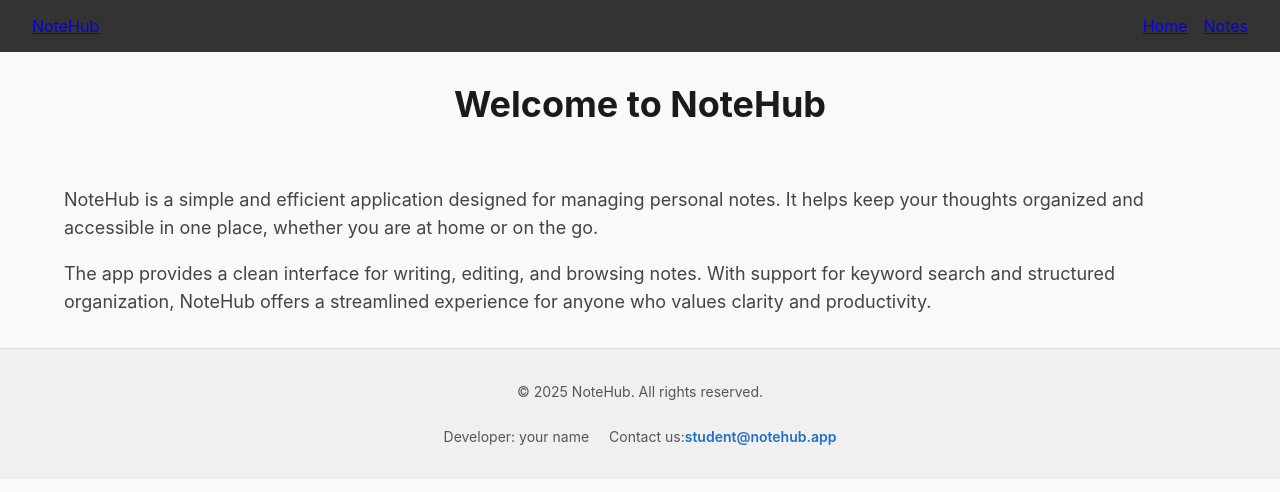
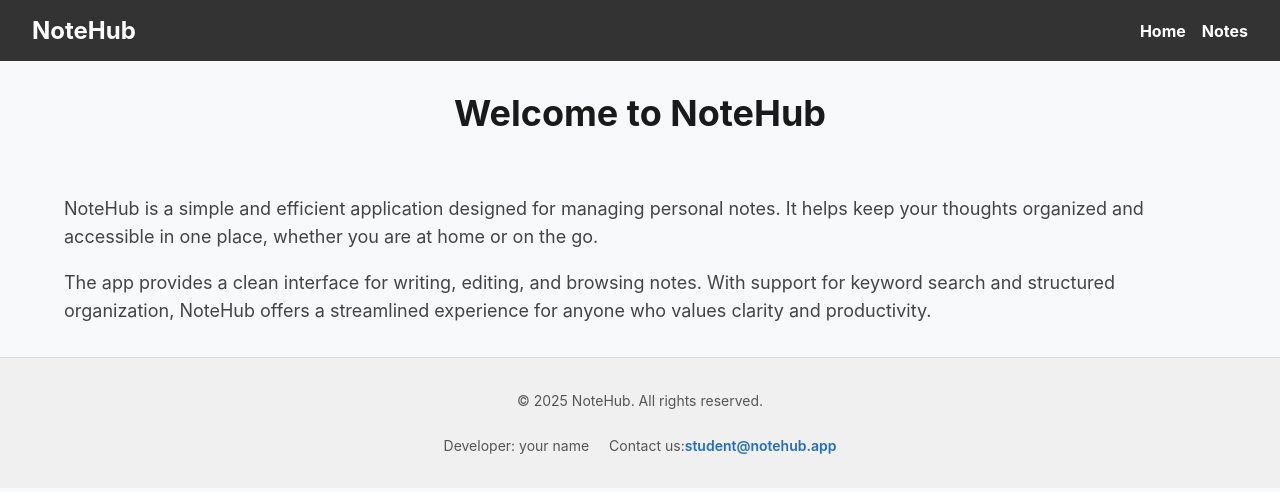
Before and after one commit to Yurii131178/07-routing-nextjs, a Next.js app: page / in a window 1280 px wide. Shown: the top 492 px of the page. Built offline with nearby package versions, Linux system fonts and the light colour scheme.

Commit message:
rollback

```diff
--- a/components/Header/Header.module.css
+++ b/components/Header/Header.module.css
@@ -7,14 +7,14 @@
   color: white;
 }
 
-.headerLink {
+.header a {
   text-decoration: none;
   color: white;
   font-size: 1.5rem;
   font-weight: bold;
 }
 
-.headerLink:hover {
+.header a:hover {
   color: #ddd;
 }
 
@@ -26,17 +26,12 @@
   gap: 1rem;
 }
 
-.navigationItem {
-  display: flex;
-  align-items: center;
-}
-
-.navigationLink {
+.navigation li a {
   text-decoration: none;
   color: white;
   font-size: 1rem;
 }
 
-.navigationLink:hover {
+.navigation li a:hover {
   color: #ddd;
 }
```
